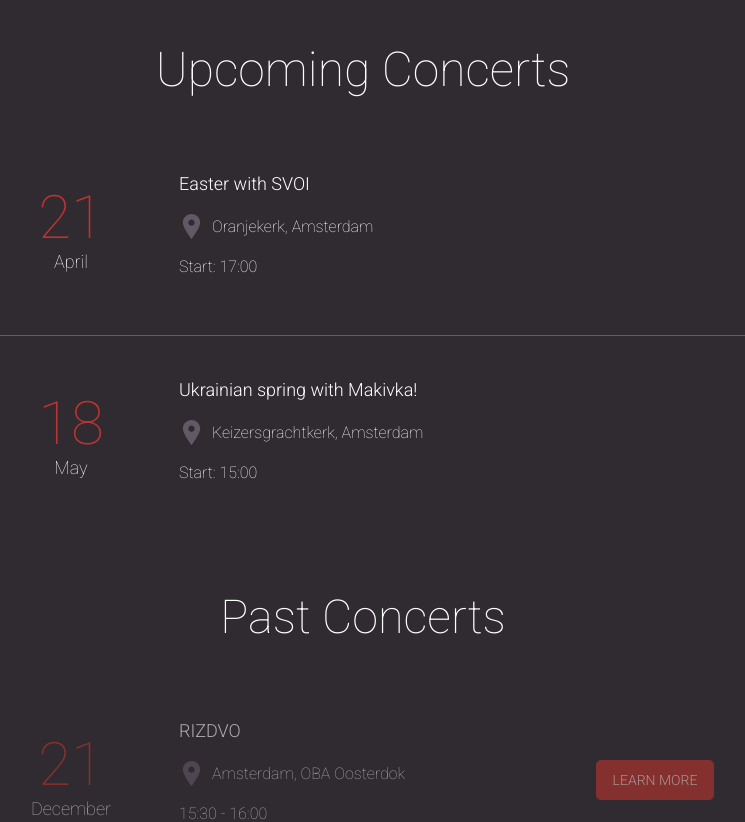
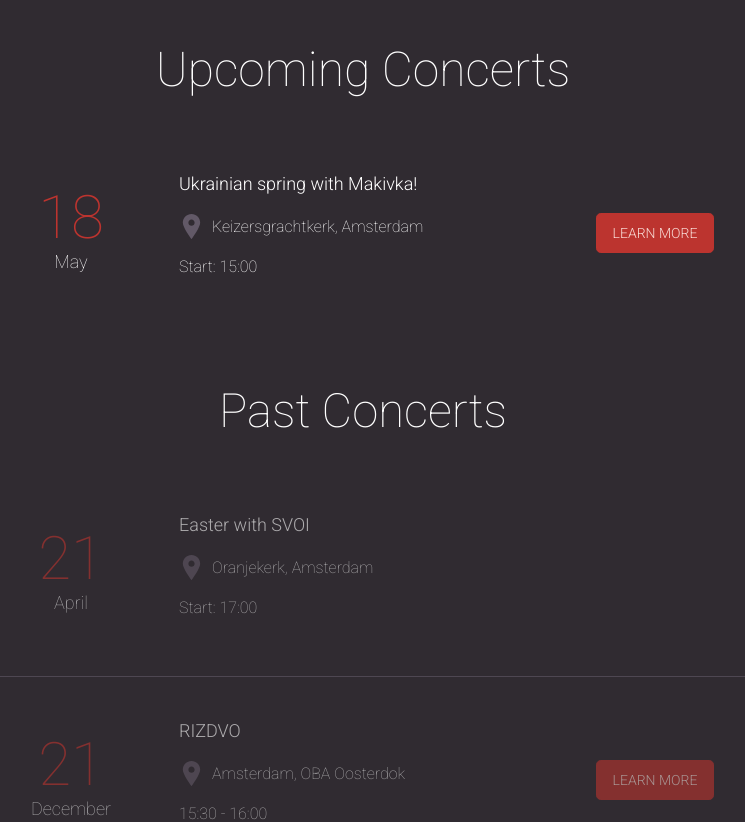
Before and after one commit to lkononenko/makivka-website, a Next.js app: page / in a window 1280 px wide. Shown: the part 900-1722 px from the top of the page, without its empty margins (277-1022 px from the left). Built offline with nearby package versions, Linux system fonts and the light colour scheme.

Commit message:
update concerts

```diff
--- a/src/app/page.tsx
+++ b/src/app/page.tsx
@@ -9,22 +9,13 @@ import { PastConcerts } from './partials/PastConcerts/PastConcerts'
 
 const upcomingConcerts = [
   {
-    date: '21',
-    month: 'April',
-    title: 'Easter with SVOI',
-    location: 'Oranjekerk, Amsterdam',
-    time: 'Start: 17:00',
-    desc: ''
-    // infoLink: 'https://www.keizersgrachtkerk.nl/activiteiten/agenda/concert-koor-makivka-oekraine'
-  },
-  {
     date: '18',
     month: 'May',
     title: 'Ukrainian spring with Makivka!',
     location: 'Keizersgrachtkerk, Amsterdam',
     time: 'Start: 15:00',
-    desc: ''
-    // infoLink: 'https://www.keizersgrachtkerk.nl/activiteiten/agenda/concert-koor-makivka-oekraine'
+    desc: '',
+    infoLink: 'https://www.eventbrite.com/e/tickets-makivka-lente-concert-1330735819659?aff=oddtdtcreator'
   },
 ];
 
--- a/src/app/partials/PastConcerts/PastConcerts.tsx
+++ b/src/app/partials/PastConcerts/PastConcerts.tsx
@@ -4,6 +4,14 @@ import { AgendaItem, IAgendaItem } from '@/app/components/AgendaItem/AgendaItem'
 import React, { FC } from 'react';
 
 const pastConcerts = [
+  {
+    date: '21',
+    month: 'April',
+    title: 'Easter with SVOI',
+    location: 'Oranjekerk, Amsterdam',
+    time: 'Start: 17:00',
+    desc: ''
+  },
   {
     date: '21',
     month: 'December',
```
